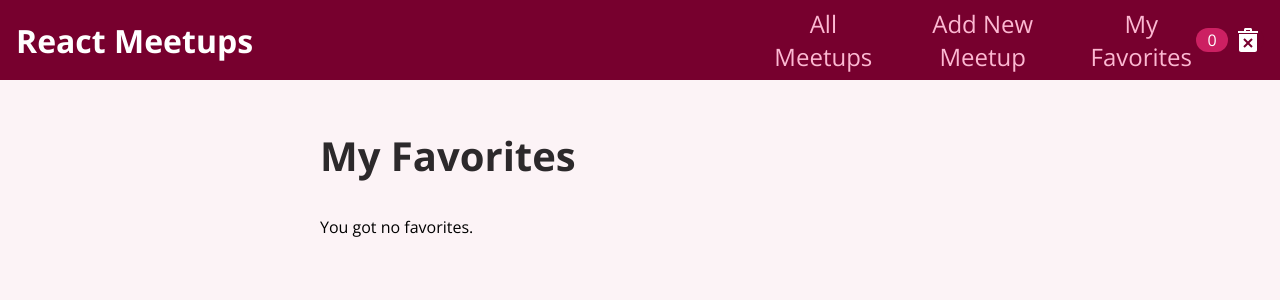
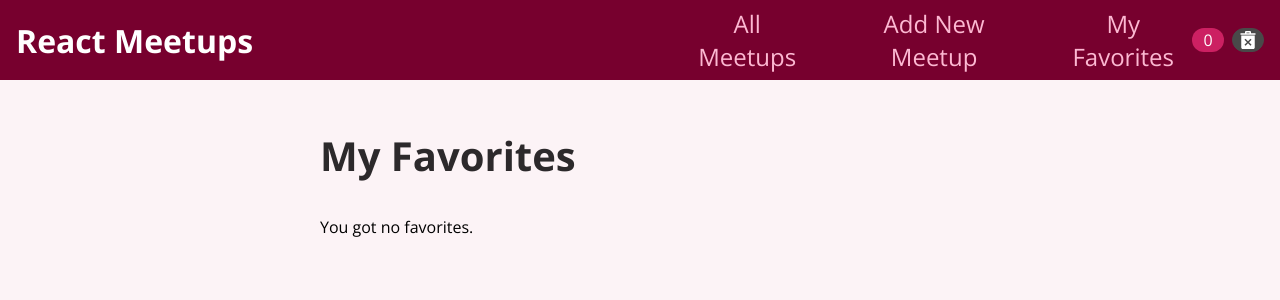
Before and after one commit to noszczykmichal/meetup-app-with-class-based-components, a React (Create React App) app: page /favorites in a window 1280 px wide. Shown: the top 300 px of the page. Built offline with nearby package versions, Linux system fonts and the light colour scheme; the HTML template or start-up script is replaced by a standard one.

Commit message:
disabling the TrashIcon when there's not favorite meetups

```diff
--- a/src/components/navigation/NavigationItems/NavigationItems.module.css
+++ b/src/components/navigation/NavigationItems/NavigationItems.module.css
@@ -40,6 +40,6 @@
 
 @media (min-width: 1200px) {
   .navigation-items {
-    width: 60%;
+    width: 70%;
   }
 }
--- a/src/components/ui/TrashIcon.js
+++ b/src/components/ui/TrashIcon.js
@@ -1,21 +1,37 @@
-/* eslint-disable jsx-a11y/no-static-element-interactions */
-/* eslint-disable jsx-a11y/click-events-have-key-events */
 import PropTypes from "prop-types";
+import { useContext } from "react";
+
 import classes from "./TrashIcon.module.css";
+import FavoritesContext from "../../store/favorites-context";
 
 function TrashIcon({ clicked }) {
+  const { totalFavorites } = useContext(FavoritesContext);
+  let attachedClasses = [classes.container];
+
+  if (!totalFavorites) {
+    attachedClasses = [classes.container, classes["container--inactive"]];
+  }
+
   return (
-    <div className={classes.badge} onClick={clicked}>
+    <button
+      type="button"
+      className={attachedClasses.join(" ")}
+      onClick={clicked}
+      disabled={!totalFavorites}
+    >
       <svg
         xmlns="http://www.w3.org/2000/svg"
+        width="24"
+        height="24"
+        viewBox="0 0 24 24"
         fillRule="evenodd"
         clipRule="evenodd"
-        className={classes["badge__trash-icon"]}
-        alt="delete favorites meetups"
+        className={classes.container__icon}
+        alt="delete favorite meetups"
       >
         <path d="M19 24h-14c-1.104 0-2-.896-2-2v-16h18v16c0 1.104-.896 2-2 2zm-7-10.414l3.293-3.293 1.414 1.414-3.293 3.293 3.293 3.293-1.414 1.414-3.293-3.293-3.293 3.293-1.414-1.414 3.293-3.293-3.293-3.293 1.414-1.414 3.293 3.293zm10-8.586h-20v-2h6v-1.5c0-.827.673-1.5 1.5-1.5h5c.825 0 1.5.671 1.5 1.5v1.5h6v2zm-8-3h-4v1h4v-1z" />
       </svg>
-    </div>
+    </button>
   );
 }
 
--- a/src/components/ui/TrashIcon.module.css
+++ b/src/components/ui/TrashIcon.module.css
@@ -1,34 +1,27 @@
-.badge {
+.container {
   background-color: #cc2062;
-  border-radius: 12px;
+  border: 1px solid #cc2062;
+  border-radius: 0.75rem;
   height: 1.5rem;
   width: 2rem;
-  margin-left: 0.25rem;
-  display: flex;
+  margin-left: 0.5rem;
+  display: inline-flex;
   justify-content: center;
   align-items: center;
+  transition: filter 0.2s ease-out;
 }
 
-.badge__trash-icon {
-  fill: #fff;
-  transform: scale(0.9);
-  height: 1.5rem;
-  color: white;
-  margin-left: 0.25rem;
+.container--inactive {
+  filter: grayscale(1);
 }
 
-.badge__trash-icon:hover,
-.badge__trash-icon:active,
-.badge__trash-icon:focus {
-  transform: scale(0.8);
+.container__icon {
+  fill: #fff;
+  color: white;
 }
 
-@media (min-width: 768px) {
-  .badge{
-    background-color: #77002e;
-  }
-
-  .badge__trash-icon {
-    transform: scale(1);
-  }
+.container:not([disabled]) .container__icon:hover,
+.container:not([disabled]) .container__icon:focus,
+.container:not([disabled]) .container__icon:active {
+  transform: scale(0.75, 0.75);
 }
```
